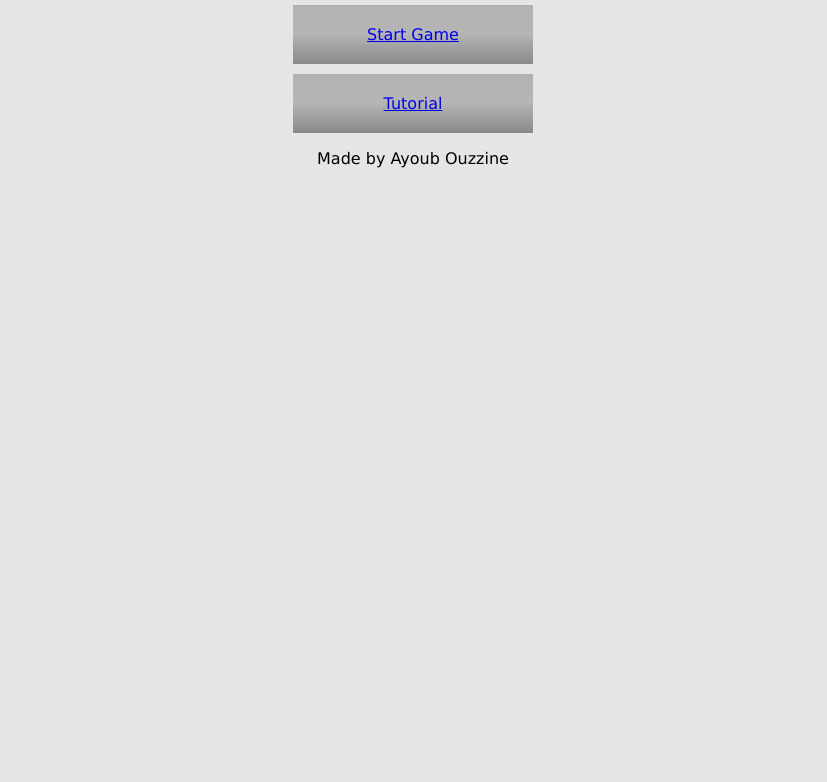
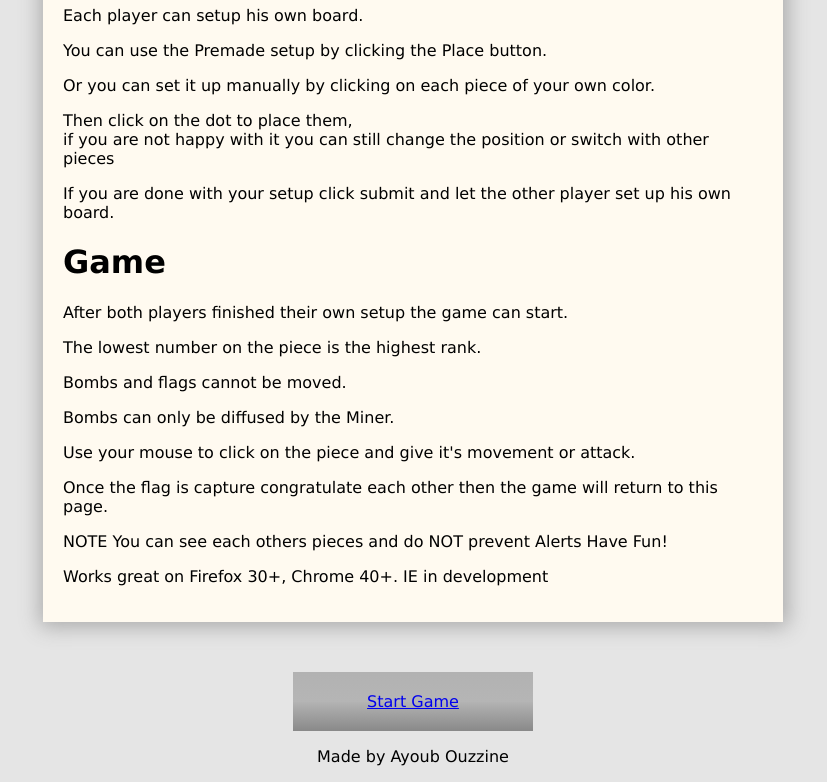
Before and after one commit to Aouzzine/Examen, a plain HTML site: page index.html in a window 1280 px wide. Shown: the part 492-1274 px from the top of the page, without its empty margins (227-1054 px from the left). Before the commit the page ends 800 px from the top, so only its background shows below. Drawn offline with Linux system fonts and the light colour scheme.

Commit message:
Added tutorial and recommit files

```diff
--- a/css/main.css
+++ b/css/main.css
@@ -8,7 +8,6 @@ body{
 	}
 }
 a:visited{
-	color:#FFF;
 	text-decoration: none;
 	color: #ffffff;
 }
@@ -30,63 +29,25 @@ a:visited{
 #Menu{
 
 }
+
 .tutorial{
-	margin-top: 10px;
+
+	margin-right: auto;
 	margin-left: auto;
-	margin-right:auto;
-	text-decoration: none;
-	text-align: center;
-	width:  200px;
+	text-align:left;
+	margin-top: 100px;
+	width: 700px;
+	background-color: #fffaf0;
 	padding: 20px;
-	color: #ffffff;
+	-webkit-box-shadow: 1px 1px 20px 4px #ABABAB;
+	box-shadow: 1px 1px 20px 4px #ABABAB;
 
-	-webkit-transition: all 1s ease-in-out;
-	-moz-transition: all 1s ease-in-out;
-	-ms-transition: all 1s ease-in-out;
-	-o-transition: all 1s ease-in-out;
-	transition: all 1s ease-in-out;
-
-
-	background: #b2b2b2; /* Old browsers */
-	background: -moz-linear-gradient(top,  #b2b2b2 1%, #b5b5b5 50%, #b2b2b2 52%, #898989 100%); /* FF3.6+ */
-	background: -webkit-gradient(linear, left top, left bottom, color-stop(1%,#b2b2b2), color-stop(50%,#b5b5b5), color-stop(52%,#b2b2b2), color-stop(100%,#898989)); /* Chrome,Safari4+ */
-	background: -webkit-linear-gradient(top,  #b2b2b2 1%,#b5b5b5 50%,#b2b2b2 52%,#898989 100%); /* Chrome10+,Safari5.1+ */
-	background: -o-linear-gradient(top,  #b2b2b2 1%,#b5b5b5 50%,#b2b2b2 52%,#898989 100%); /* Opera 11.10+ */
-	background: -ms-linear-gradient(top,  #b2b2b2 1%,#b5b5b5 50%,#b2b2b2 52%,#898989 100%); /* IE10+ */
-	background: linear-gradient(to bottom,  #b2b2b2 1%,#b5b5b5 50%,#b2b2b2 52%,#898989 100%); /* W3C */
-	filter: progid:DXImageTransform.Microsoft.gradient( startColorstr='#b2b2b2', endColorstr='#898989',GradientType=0 ); /* IE6-9 */
-}
-.tutorial:hover{
-	margin-top: 10px;
-	margin-left: auto;
-	margin-right:auto;
-	text-decoration: none;
-	text-align: center;
-	color: #ffffff;
-
-	width:  200px;
-	padding: 25px;
-
-	-webkit-transition: all 1s ease-in-out;
-	-moz-transition: all 1s ease-in-out;
-	-ms-transition: all 1s ease-in-out;
-	-o-transition: all 1s ease-in-out;
-	transition: all 1s ease-in-out;
-
-	background: #ffa500; /* Old browsers */
-	background: -moz-linear-gradient(top,  #ffa500 1%, #ef9300 50%, #f29500 52%, #e89a00 100%); /* FF3.6+ */
-	background: -webkit-gradient(linear, left top, left bottom, color-stop(1%,#ffa500), color-stop(50%,#ef9300), color-stop(52%,#f29500), color-stop(100%,#e89a00)); /* Chrome,Safari4+ */
-	background: -webkit-linear-gradient(top,  #ffa500 1%,#ef9300 50%,#f29500 52%,#e89a00 100%); /* Chrome10+,Safari5.1+ */
-	background: -o-linear-gradient(top,  #ffa500 1%,#ef9300 50%,#f29500 52%,#e89a00 100%); /* Opera 11.10+ */
-	background: -ms-linear-gradient(top,  #ffa500 1%,#ef9300 50%,#f29500 52%,#e89a00 100%); /* IE10+ */
-	background: linear-gradient(to bottom,  #ffa500 1%,#ef9300 50%,#f29500 52%,#e89a00 100%); /* W3C */
-	filter: progid:DXImageTransform.Microsoft.gradient( startColorstr='#ffa500', endColorstr='#e89a00',GradientType=0 ); /* IE6-9 */
 }
 
 
 
 .button{
-	margin-top: 200px;
+	margin-top: 50px;
 	margin-left: auto;
 	margin-right:auto;
 	text-decoration: none;
@@ -113,7 +74,7 @@ a:visited{
 }
 
 .button:hover{
-	margin-top: 200px;
+	margin-top: 50px;
 	margin-left: auto;
 	margin-right:auto;
 	text-decoration: none;
--- a/index.html
+++ b/index.html
@@ -8,11 +8,28 @@
 <div id="Wrapper">
 	<img class="logo" dragable="false" src="images/logo.png">
 	<div id="Menu">
+		<div class="tutorial">
+			<h1>Board Setup</h1>
+			<p>Each player can setup his own board.</p>
+			<p>You can use the Premade setup by clicking the Place button.</p>
+			<p>Or you can set it up manually by clicking on each piece of your own color.</p>
+			<p>Then click on the dot to place them, </br>if you are not happy with it you can still change the position or switch with other pieces</p>
+			<p>If you are done with your setup click submit and let the other player set up his own board.</p>
+			<span></span>
+			<h1>Game</h1>
+
+			<p>After both players finished their own setup the game can start.</p>
+			<p>The lowest number on the piece is the highest rank.</p>
+			<p>Bombs and flags cannot be moved.</p>
+			<p>Bombs can only be diffused by the Miner.</p>
+			<p>Use your mouse to click on the piece and give it's movement or attack.</p>
+			<p>Once the flag is capture congratulate each other then the game will return to this page.</p>
+			<p>NOTE You can see each others pieces and do NOT prevent Alerts Have Fun!</p>
+			<p>Works great on Firefox 30+, Chrome 40+. IE in development</p>
+
+		</div>
 		<div class="button">
 			<a class="Play_button" href="pages/setup.html">Start Game</a>
-		</div>
-		<div class="tutorial">
-			<a class="Tut_Button" href="pages/setup.html">Tutorial</a>
 		</div>
 	</div>
 	<div class="footer">
```
